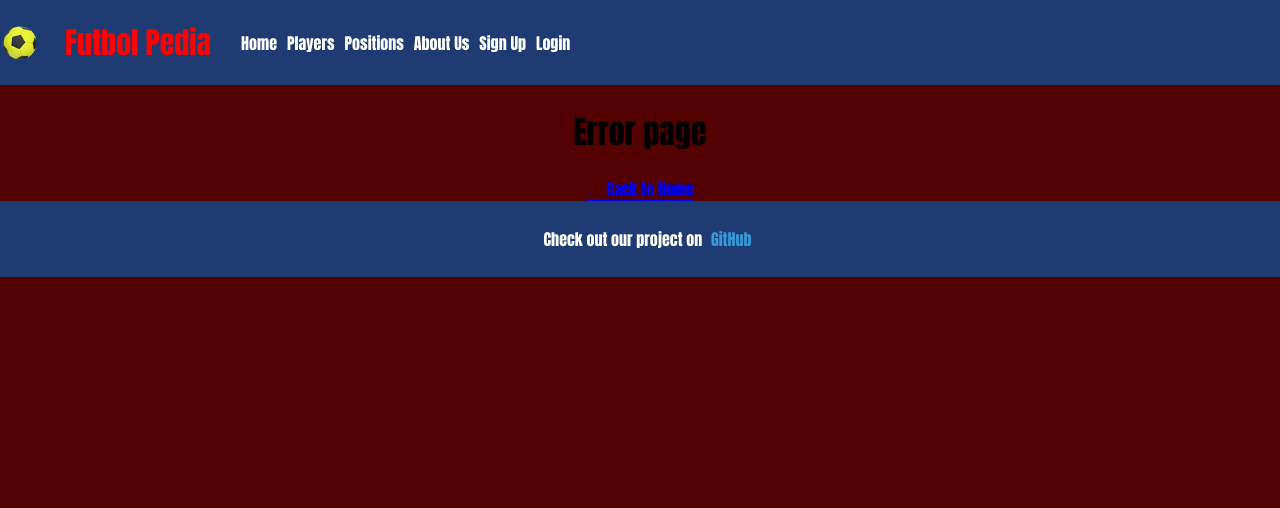
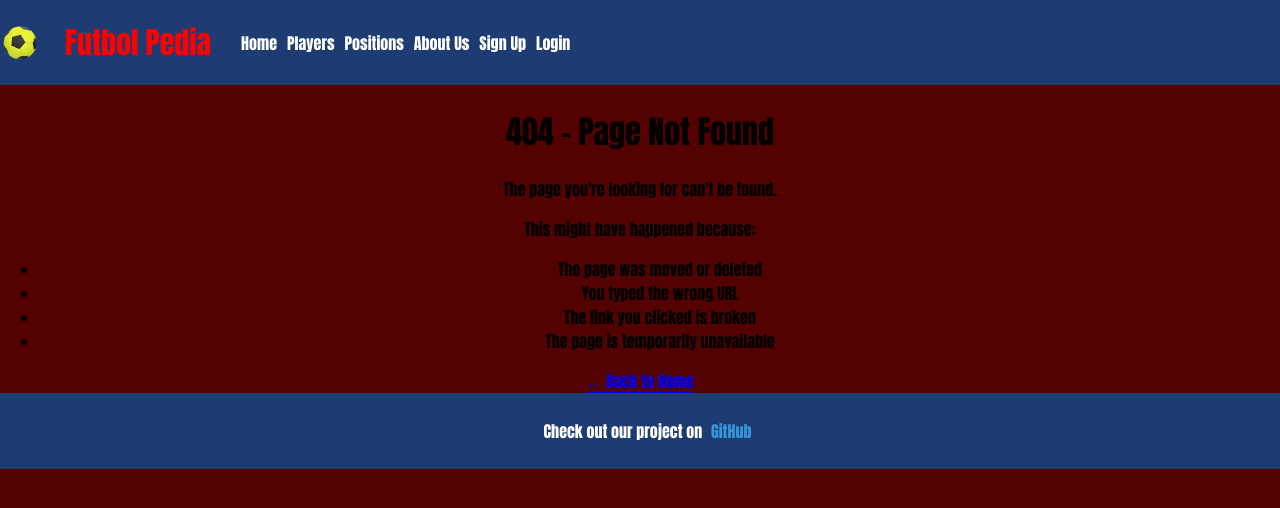
Before and after one commit to MateoSancho/futbol-project-client, a React (Vite) app: page /error in a window 1280 px wide. Shown: the top 508 px of the page. Built offline with nearby package versions, Linux system fonts and the light colour scheme.

Commit message:
Error page, with no css

```diff
--- a/src/pages/Error.jsx
+++ b/src/pages/Error.jsx
@@ -3,7 +3,18 @@ import { Link } from "react-router-dom";
 function Error () {
     return(
         <div>
-            <h1>Error page</h1>
+            <h1>404 - Page Not Found</h1>
+
+            <p>The page you're looking for can't be found.</p>
+
+            <p>This might have happened because:</p>
+
+            <ul>
+                <li>The page was moved or deleted</li>
+                <li>You typed the wrong URL</li>
+                <li>The link you clicked is broken</li>
+                <li>The page is temporarily unavailable</li>
+            </ul>
 
             <Link to="/" className="Link">← Back to Home</Link>
         </div>
```
